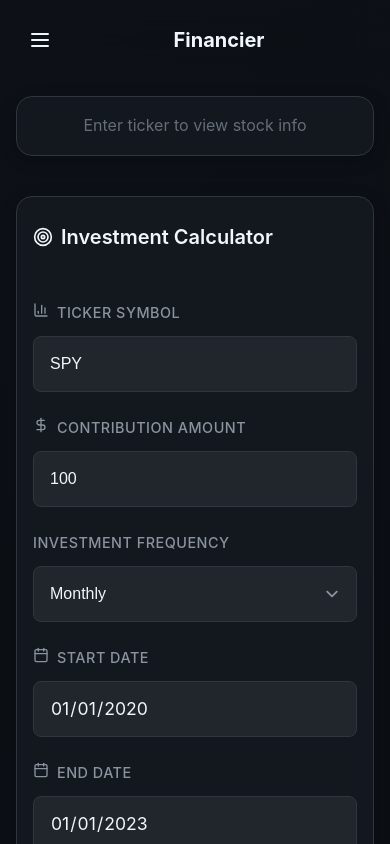
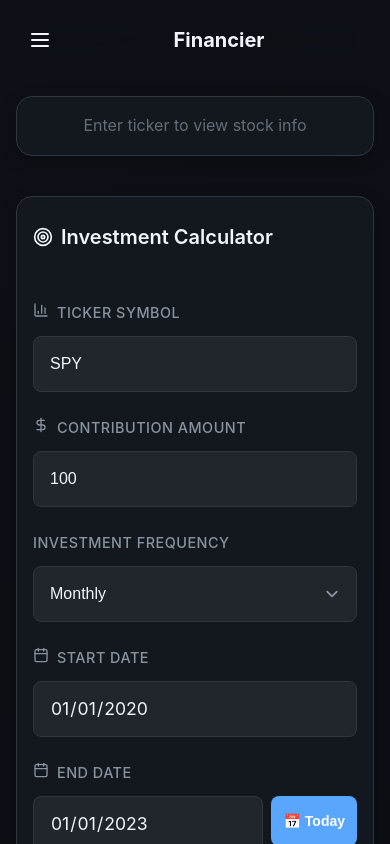
Before and after one commit to JoeBuydemDips/financier, a React (Vite) app: page / in a window 390 px wide. Shown: the top 844 px of the page. Built offline with nearby package versions, Linux system fonts and the light colour scheme; no server answers.

Commit message:
🔧 Enhance date input handling with 'Today' button for quick selection; improve layout for mobile responsiveness

```diff
--- a/src/App.tsx
+++ b/src/App.tsx
@@ -515,6 +515,7 @@ function App() {
                     <Calendar size={16} style={{ marginRight: '8px', display: 'inline' }} />
                     End Date
                   </label>
+                  <div style={{ display: 'flex', gap: '0.5rem', alignItems: 'stretch' }}>
                     <input
                       id="end-date-input"
                       name="endDate"
@@ -522,7 +523,39 @@ function App() {
                       className="form-input"
                       value={endDate}
                       onChange={(e) => setEndDate(e.target.value)}
+                      style={{ flex: 1 }}
                     />
+                    <button
+                      type="button"
+                      onClick={() => setEndDate(new Date().toISOString().split('T')[0])}
+                      onMouseEnter={(e) => {
+                        e.currentTarget.style.background = 'var(--accent-purple)';
+                        e.currentTarget.style.transform = 'translateY(-1px)';
+                        e.currentTarget.style.boxShadow = '0 4px 12px rgba(88, 166, 255, 0.4)';
+                      }}
+                      onMouseLeave={(e) => {
+                        e.currentTarget.style.background = 'var(--accent-blue)';
+                        e.currentTarget.style.transform = 'translateY(0)';
+                        e.currentTarget.style.boxShadow = 'none';
+                      }}
+                      style={{
+                        padding: '0.5rem 0.75rem',
+                        background: 'var(--accent-blue)',
+                        border: 'none',
+                        borderRadius: 'var(--radius-sm)',
+                        color: 'white',
+                        fontSize: '0.875rem',
+                        fontWeight: '600',
+                        cursor: 'pointer',
+                        transition: 'all 0.2s ease',
+                        whiteSpace: 'nowrap',
+                        height: '3.125rem'
+                      }}
+                      title="Set end date to today"
+                    >
+                      📅 Today
+                    </button>
+                  </div>
                 </div>
 
                 {/* Centered Button Section */}
--- a/src/components/pages/InvestmentComparisonPage.tsx
+++ b/src/components/pages/InvestmentComparisonPage.tsx
@@ -896,6 +896,7 @@ export const InvestmentComparisonPage = () => {
 
             <div className="form-group">
               <label className="form-label">Start Date</label>
+              <div style={{ display: 'flex', gap: '0.5rem', alignItems: 'stretch' }}>
                 <input
                   type="date"
                   className="form-input"
@@ -903,14 +904,48 @@ export const InvestmentComparisonPage = () => {
                   onChange={(e) => setStartDate(e.target.value)}
                   style={{
                     fontSize: isMobile ? '16px' : '1rem',
-                  minHeight: isMobile ? '44px' : '3.125rem'
+                    minHeight: isMobile ? '44px' : '3.125rem',
+                    flex: 1
                   }}
                   aria-label="Investment start date"
                 />
+                <button
+                  type="button"
+                  onClick={() => setStartDate(new Date().toISOString().split('T')[0])}
+                  onMouseEnter={(e) => {
+                    e.currentTarget.style.background = '#00b383';
+                    e.currentTarget.style.transform = 'translateY(-1px)';
+                  }}
+                  onMouseLeave={(e) => {
+                    e.currentTarget.style.background = 'var(--accent-green)';
+                    e.currentTarget.style.transform = 'translateY(0)';
+                  }}
+                  style={{
+                    padding: isMobile ? '0.75rem' : '0.5rem 0.75rem',
+                    background: 'var(--accent-green)',
+                    border: 'none',
+                    borderRadius: 'var(--radius-sm)',
+                    color: 'white',
+                    fontSize: isMobile ? '0.875rem' : '0.75rem',
+                    fontWeight: '600',
+                    cursor: 'pointer',
+                    transition: 'all 0.2s ease',
+                    whiteSpace: 'nowrap',
+                    minHeight: isMobile ? '44px' : '3.125rem',
+                    display: 'flex',
+                    alignItems: 'center',
+                    justifyContent: 'center'
+                  }}
+                  title="Set start date to today"
+                >
+                  📅 Today
+                </button>
+              </div>
             </div>
 
             <div className="form-group">
               <label className="form-label">End Date</label>
+              <div style={{ display: 'flex', gap: '0.5rem', alignItems: 'stretch' }}>
                 <input
                   type="date"
                   className="form-input"
@@ -918,10 +953,43 @@ export const InvestmentComparisonPage = () => {
                   onChange={(e) => setEndDate(e.target.value)}
                   style={{
                     fontSize: isMobile ? '16px' : '1rem',
-                  minHeight: isMobile ? '44px' : '3.125rem'
+                    minHeight: isMobile ? '44px' : '3.125rem',
+                    flex: 1
                   }}
                   aria-label="Investment end date"
                 />
+                <button
+                  type="button"
+                  onClick={() => setEndDate(new Date().toISOString().split('T')[0])}
+                  onMouseEnter={(e) => {
+                    e.currentTarget.style.background = 'var(--accent-purple)';
+                    e.currentTarget.style.transform = 'translateY(-1px)';
+                  }}
+                  onMouseLeave={(e) => {
+                    e.currentTarget.style.background = 'var(--accent-blue)';
+                    e.currentTarget.style.transform = 'translateY(0)';
+                  }}
+                  style={{
+                    padding: isMobile ? '0.75rem' : '0.5rem 0.75rem',
+                    background: 'var(--accent-blue)',
+                    border: 'none',
+                    borderRadius: 'var(--radius-sm)',
+                    color: 'white',
+                    fontSize: isMobile ? '0.875rem' : '0.75rem',
+                    fontWeight: '600',
+                    cursor: 'pointer',
+                    transition: 'all 0.2s ease',
+                    whiteSpace: 'nowrap',
+                    minHeight: isMobile ? '44px' : '3.125rem',
+                    display: 'flex',
+                    alignItems: 'center',
+                    justifyContent: 'center'
+                  }}
+                  title="Set end date to today"
+                >
+                  📅 Today
+                </button>
+              </div>
             </div>
           </div>
 
```
Lines whose indentation alone changed are shown as unchanged.
